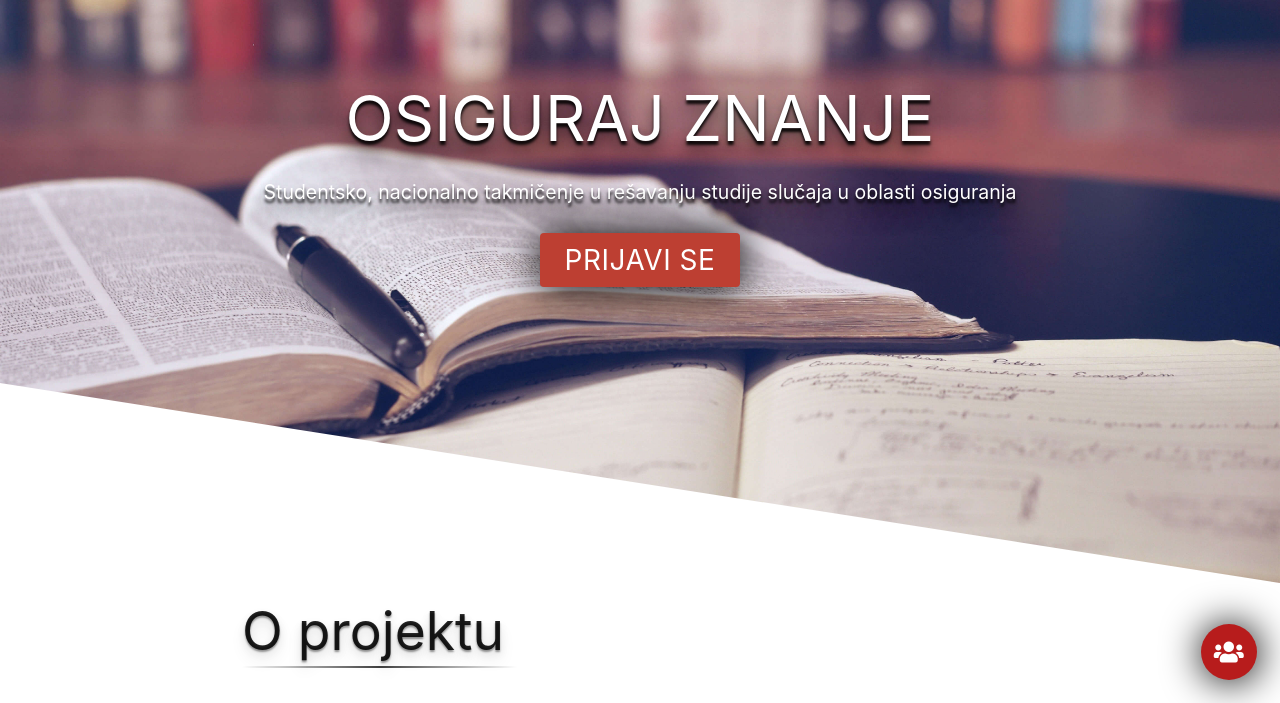
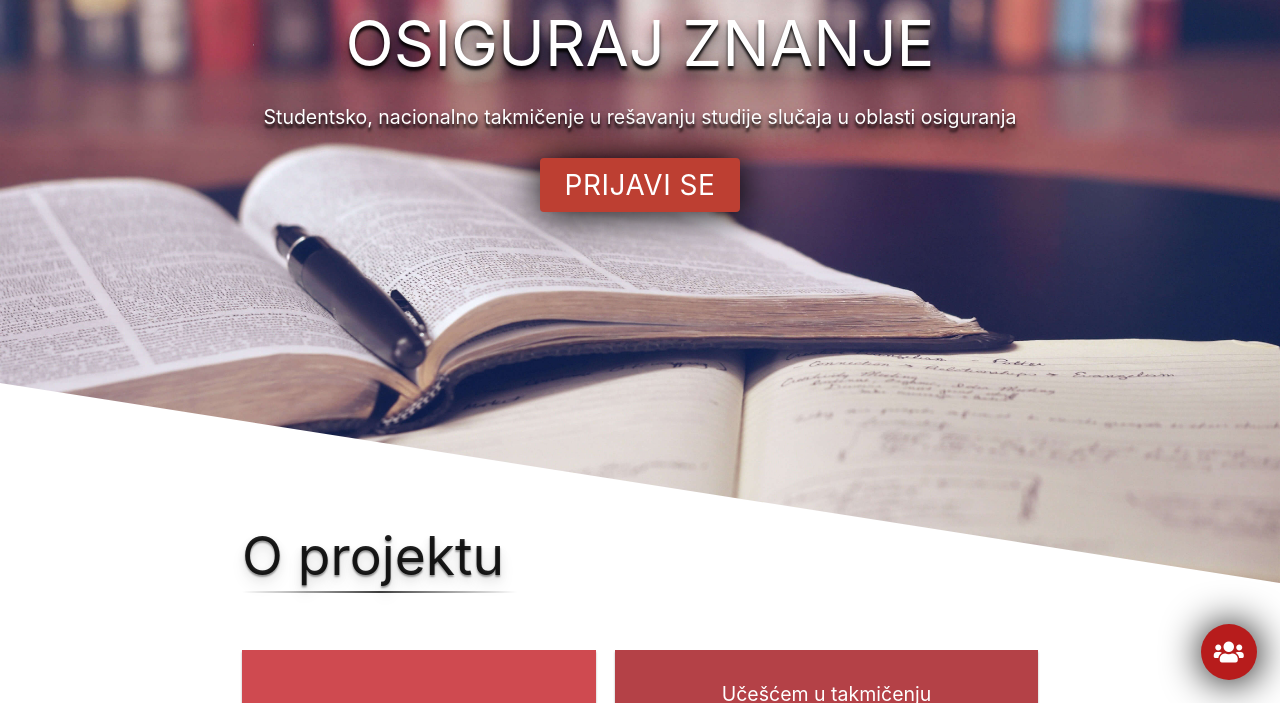
Before and after one commit to umicevicivan/umicevicivan.github.io, a plain HTML site: page IRC-sajt/index.html in a window 1280 px wide. Shown: the part 97-800 px from the top of the page. Drawn offline with nearby package versions, Linux system fonts and the light colour scheme.

Commit message:
Update style.css

```diff
--- a/IRC-sajt/css/style.css
+++ b/IRC-sajt/css/style.css
@@ -58,7 +58,7 @@ body {
 }
 
 .content h1 {
-    padding-top: 5rem;
+    /* padding-top: 5rem; */
     text-shadow: 0px 4px 3px rgba(0,0,0,0.9),
     0px 8px 13px rgba(0,0,0,0.4),
     0px 18px 23px rgba(0,0,0,0.4);
```
